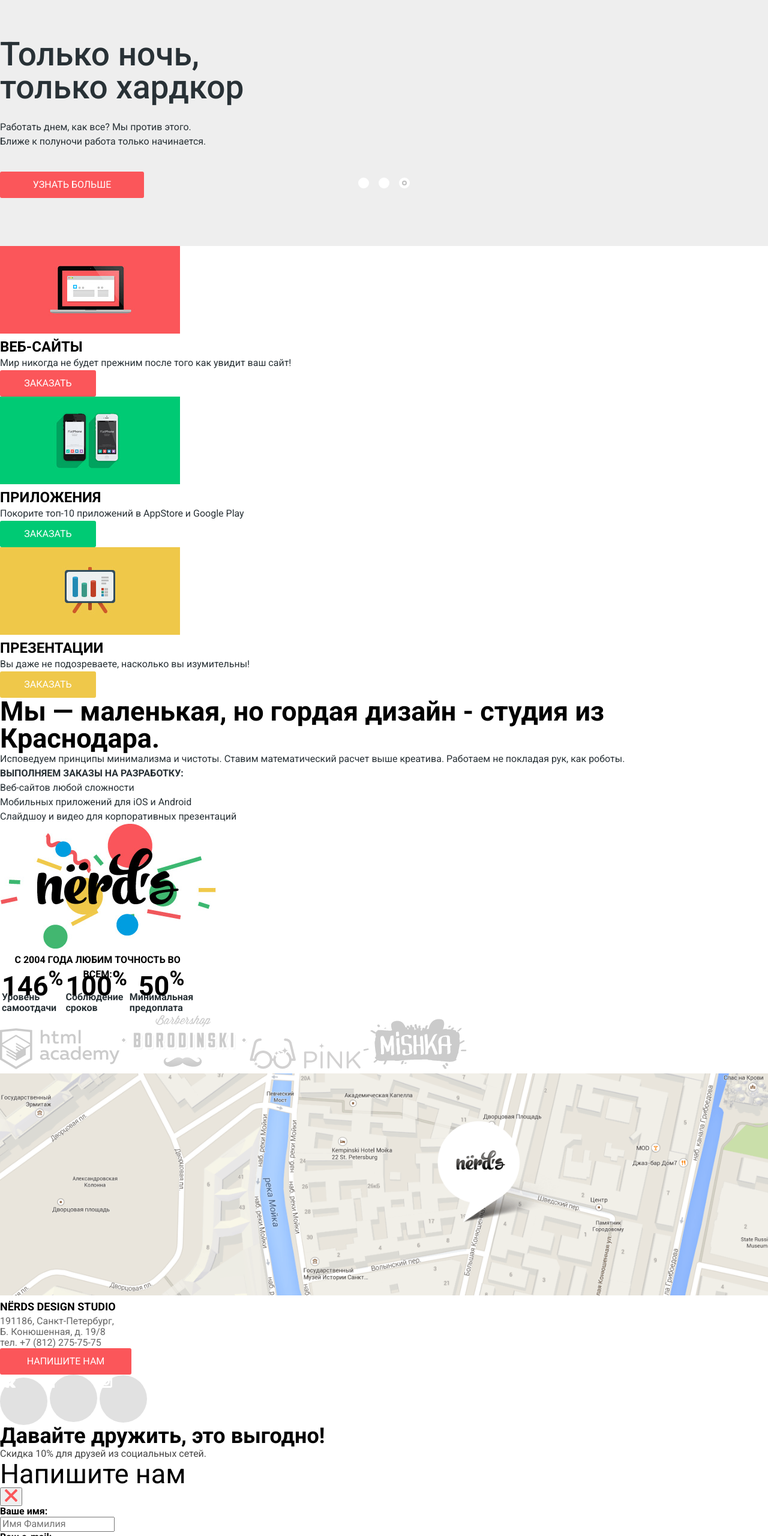
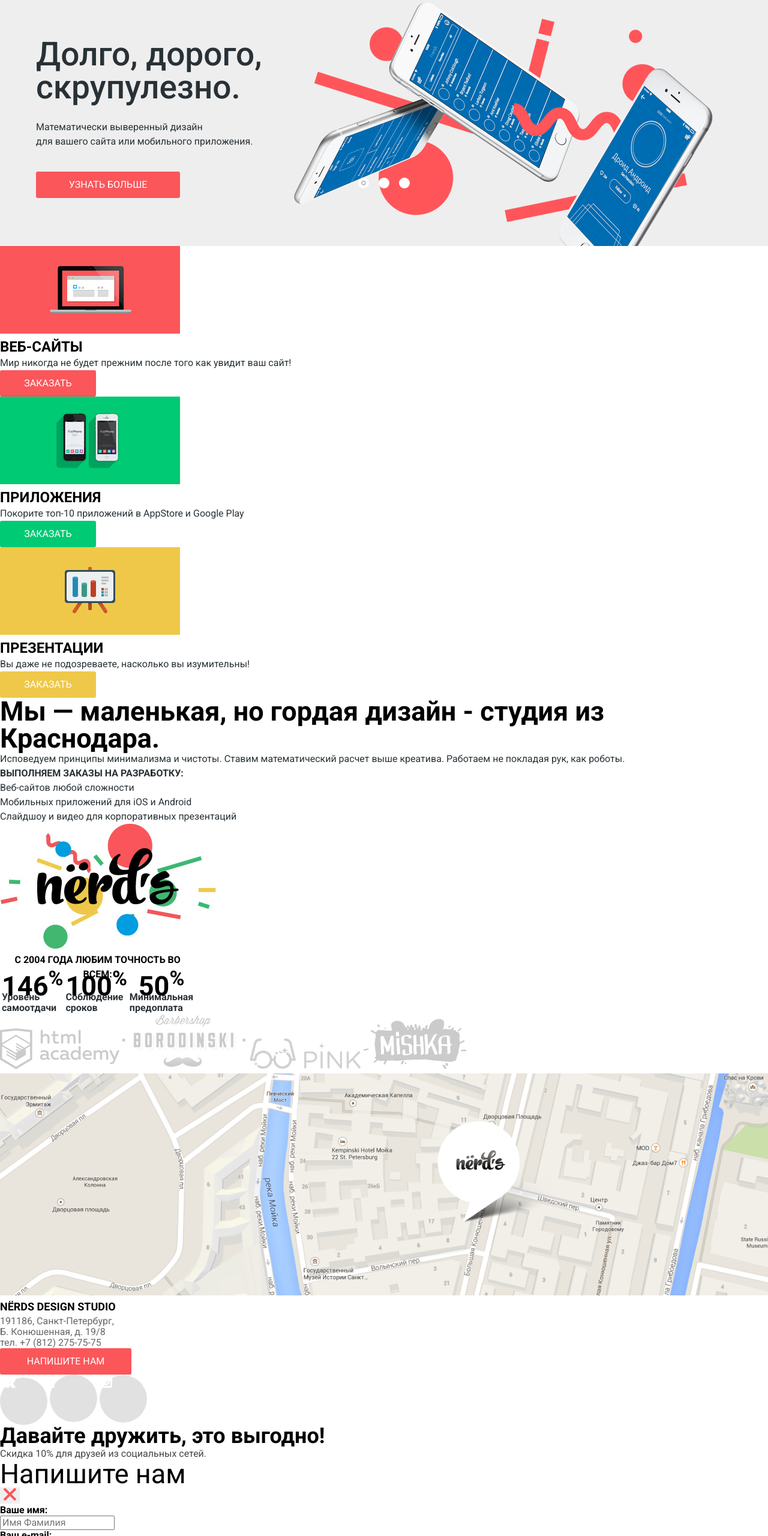
Before and after one commit to Badicean/613039-nerds, a plain HTML site: page index.html in a window 1280 px wide. Shown: the part 240-2800 px from the top of the page at 60% size. Drawn offline with Linux system fonts and the light colour scheme.

Commit message:
added slider and pagination

```diff
--- a/css/style.css
+++ b/css/style.css
@@ -25,6 +25,18 @@ body{
  img {
      max-width: 100%;
      height: auto;
+}
+ .visually-hidden:not(:focus):not(:active),input[type="checkbox"].visually-hidden,input[type="radio"].visually-hidden {
+     position: absolute;
+     width: 1px;
+     height: 1px;
+     margin: -1px;
+     border: 0;
+     padding: 0;
+     white-space: nowrap;
+     clip-path: inset(100%);
+     clip: rect(0, 0, 0, 0);
+     overflow: hidden;
 }
  .main-header {
      background-color: #eeeeee;
@@ -60,10 +72,16 @@ body{
      border-bottom: 2px solid #fb565a;
 }
  .container {
-     width: 100%;
+     width: 1200px;
      margin: 0 auto;
-     padding: 0 0px;
+     padding: 0 20px;
      box-sizing: border-box;
+}
+ .visually-hidden {
+     position: absolute;
+     width: 1px;
+     height: 1px;
+     clip: rect(0, 0, 0, 0);
 }
  .slider {
      position: relative;
@@ -80,7 +98,7 @@ body{
      font-size: 0;
      transform: translateX(-50%);
 }
- .slider-controls i {
+ .slider-controls label {
      position: relative;
      display: inline-block;
      width: 18px;
@@ -89,7 +107,7 @@ body{
      border-radius: 50%;
      cursor: pointer;
 }
- .slider-controls i::after {
+ .slider-controls label::after {
      content: "";
      position: absolute;
      top: 8px;
@@ -100,7 +118,40 @@ body{
      background: #ffffff;
      border-radius: 50%;
 }
- .slider-controls .active::before {
+ .slider-list {
+     margin: 0;
+     padding: 0;
+     list-style: none;
+}
+ .slider-item {
+     display: none;
+     padding: 78px 0 80px 0;
+}
+ .slider-item:nth-child(1) {
+     background-image: url("../img/slide1.png");
+     background-repeat: no-repeat;
+     background-position: 93% 18px;
+}
+ .slider-item:nth-child(2) {
+     background-image: url("../img/slide2.png");
+     background-repeat: no-repeat;
+     background-position: 100% 0;
+}
+ .slider-item:nth-child(3) {
+     background-image: url("../img/slide3.png");
+     background-repeat: no-repeat;
+     background-position: 100% 20px;
+}
+ #product-1:checked ~ .slider-list .slider-item:nth-child(1) {
+     display: block;
+}
+ #product-2:checked ~ .slider-list .slider-item:nth-child(2) {
+     display: block;
+}
+ #product-3:checked ~ .slider-list .slider-item:nth-child(3) {
+     display: block;
+}
+ #product-1:checked ~ .slider-controls .slider-controls-item--1::before, #product-2:checked ~ .slider-controls .slider-controls-item--2::before, #product-3:checked ~ .slider-controls .slider-controls-item--3::before {
      content: "";
      position: absolute;
      left: 50%;
@@ -112,33 +163,6 @@ body{
      background-color: inherit;
      border: 2px solid #c1c1c1;
      border-radius: 50%;
-}
- .slider-list {
-     margin: 0;
-     padding: 0;
-     list-style: none;
-}
- .slider-item {
-     display: none;
-     padding: 78px 0 80px 0;
-}
- .slider-item:nth-child(3) {
-     display: block;
-}
- .slider-item:nth-child(1) {
-     background-image: url("img/slide1.png");
-     background-repeat: no-repeat;
-     background-position: 93% 18px;
-}
- .slider-item:nth-child(2) {
-     background-image: url("img/slide2.png");
-     background-repeat: no-repeat;
-     background-position: 100% 0;
-}
- .slider-item:nth-child(3) {
-     background-image: url("img/slide3.png");
-     background-repeat: no-repeat;
-     background-position: 100% 20px;
 }
  .slider-item h3 {
      max-width: 600px;
@@ -174,18 +198,6 @@ body{
      background-color: #d7373b;
      color: rgba(255, 255, 255, 0.3);
      box-shadow: 0 3px rgba(0, 0, 0, 0.1) inset;
-}
- .visually-hidden:not(:focus):not(:active),input[type="checkbox"].visually-hidden,input[type="radio"].visually-hidden {
-     position: absolute;
-     width: 1px;
-     height: 1px;
-     margin: -1px;
-     border: 0;
-     padding: 0;
-     white-space: nowrap;
-     clip-path: inset(100%);
-     clip: rect(0, 0, 0, 0);
-     overflow: hidden;
 }
  .offer h3 {
      font-size: 24px;
@@ -558,6 +570,10 @@ body{
      font-weight: bold;
      color: #000000;
 }
+ .feedback-forms button {
+     cursor: pointer;
+     border: none;
+}
  .feedback-forms-item button {
      display: block;
      width: 260px;
@@ -571,6 +587,7 @@ body{
      background-color: #fb565a;
      border-radius: 3px;
      border: none;
+     cursor: pointer;
 }
  .feedback-forms-item button:hover, .feedback-forms-item button:focus {
      background-color: #e74246;
--- a/index.html
+++ b/index.html
@@ -15,7 +15,7 @@
         <nav class="main-navigation">
             <a title="логотип вебстудии Нердс" class="main-header-logo-index" tabindex="0"><img src="img/nerds-logo.svg" width="160" height="65" alt="Нёрдс"></a>
             <ul class="site-navigation">
-                <li><a tabindex="0">Студия</a></li>
+                <li><a href="#">Студия</a></li>
                 <li><a href="#">Клиенты</a></li>
                 <li><a href="catalog.html">Магазин</a></li>
                 <li><a href="#">Контакты</a></li>
@@ -27,15 +27,18 @@
     </header>
 
 
-    <main class="main container">
+    <main class="main-container">
 
         <section class="slider">
             <div class="container">
                 <h2 class="visually-hidden">Преимущества</h2>
+                <input class="visually-hidden" type="radio" id="product-1" name="toggle" checked>
+                <input class="visually-hidden" type="radio" id="product-2" name="toggle">
+                <input class="visually-hidden" type="radio" id="product-3" name="toggle">
                 <div class="slider-controls">
-                    <i></i>
-                    <i></i>
-                    <i class="active"></i>
+                    <label class="slider-controls-item slider-controls-item--1" for="product-1">Первый</label>
+                    <label class="slider-controls-item slider-controls-item--2" for="product-2">Второй</label>
+                    <label class="slider-controls-item slider-controls-item--3" for="product-3">Третий</label>
                 </div>
                 <ul class="slider-list">
                     <li class="slider-item">
@@ -46,7 +49,7 @@
                     <li class="slider-item">
                         <h3>Любим математику как никто другой</h3>
                         <p>Никакого креатива, только математические формулы для расчета идеальных пропорций.</p>
-                        <a class="slider-item-button button" href="#">Узнать больше</a>https://up.htmlacademy.ru/assets/htmlcss/demo/htmlcss19/slider-nerds/#
+                        <a class="slider-item-button button" href="#">Узнать больше</a>
                     </li>
                     <li class="slider-item">
                         <h3>Только ночь,<br> только хардкор</h3>
```
Also changed, not shown: catalog.html (+2 -2 lines).
